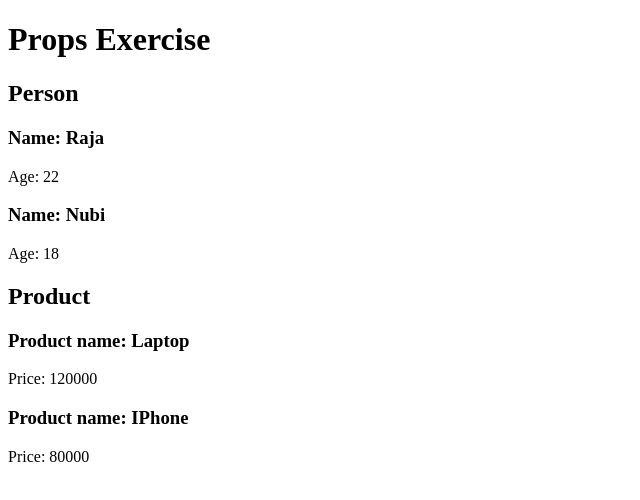
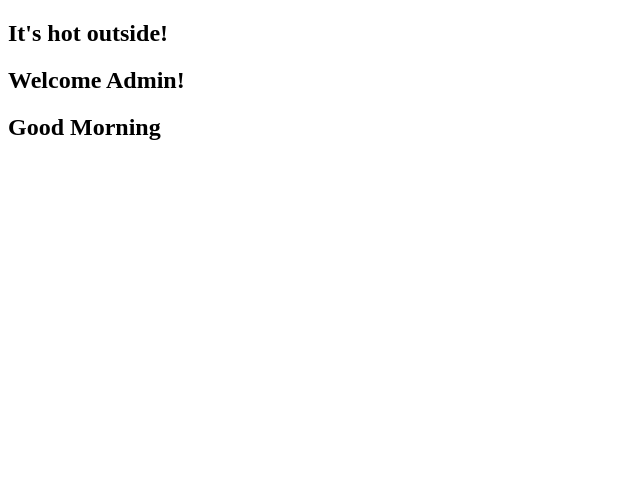
Before and after one commit to RajaMahanty/react-madness, a React (Vite) app: page / in a window 1280 px wide. Shown: the top 500 px of the page, without its empty margins (0-640 px from the left). Built offline with nearby package versions, Linux system fonts and the light colour scheme.

Commit message:
Conditional Rendering Components

```diff
--- a/package.json
+++ b/package.json
@@ -11,7 +11,8 @@
   },
   "dependencies": {
     "react": "^19.1.1",
-    "react-dom": "^19.1.1"
+    "react-dom": "^19.1.1",
+    "react-icons": "^5.5.0"
   },
   "devDependencies": {
     "@eslint/js": "^9.36.0",
--- a/src/App.jsx
+++ b/src/App.jsx
@@ -1,20 +1,13 @@
-import Person from "./components/Person";
-import Product from "./components/Product";
+import Greetings from "./components/Greetings";
+import UserStatus from "./components/UserStatus";
+import Weather from "./components/Weather";
 
 const App = () => {
 	return (
 		<main>
-			<h1>Props Exercise</h1>
-			<section>
-				<h2>Person</h2>
-				<Person name={"Raja"} age={22} />
-				<Person name={"Nubi"} age={18} />
-			</section>
-			<section>
-				<h2>Product</h2>
-				<Product name={"Laptop"} price={120000} />
-				<Product name={"IPhone"} price={80000} />
-			</section>
+			<Weather tempreture={26} />
+			<UserStatus loggedIn={true} isAdmin={true} />
+			<Greetings timeOfDay={"morning"} />
 		</main>
 	);
 };
--- /dev/null
+++ b/src/components/Greetings.jsx
@@ -0,0 +1,15 @@
+import React from "react";
+
+const Greetings = ({ timeOfDay }) => {
+	return (
+		<div>
+			{timeOfDay === "morning" ? (
+				<h2>Good Morning</h2>
+			) : (
+				<h2>Good Afternoon</h2>
+			)}
+		</div>
+	);
+};
+
+export default Greetings;
--- /dev/null
+++ b/src/components/UserStatus.jsx
@@ -0,0 +1,11 @@
+import React from "react";
+
+const UserStatus = ({ loggedIn, isAdmin }) => {
+	if (loggedIn && isAdmin) {
+		return <h2>Welcome Admin!</h2>;
+	} else if (loggedIn) {
+		return <h2>Welcome User!</h2>;
+	}
+};
+
+export default UserStatus;
--- /dev/null
+++ b/src/components/Weather.jsx
@@ -0,0 +1,11 @@
+const Weather = ({ tempreture }) => {
+	if (tempreture < 15) {
+		return <h2>It's cold outside!</h2>;
+	} else if (tempreture >= 15 && tempreture <= 25) {
+		return <h2>It's nice outside!</h2>;
+	} else {
+		return <h2>It's hot outside!</h2>;
+	}
+};
+
+export default Weather;
```
Also changed, not shown: 1 other file (tests, documents, lock files or other folders).
